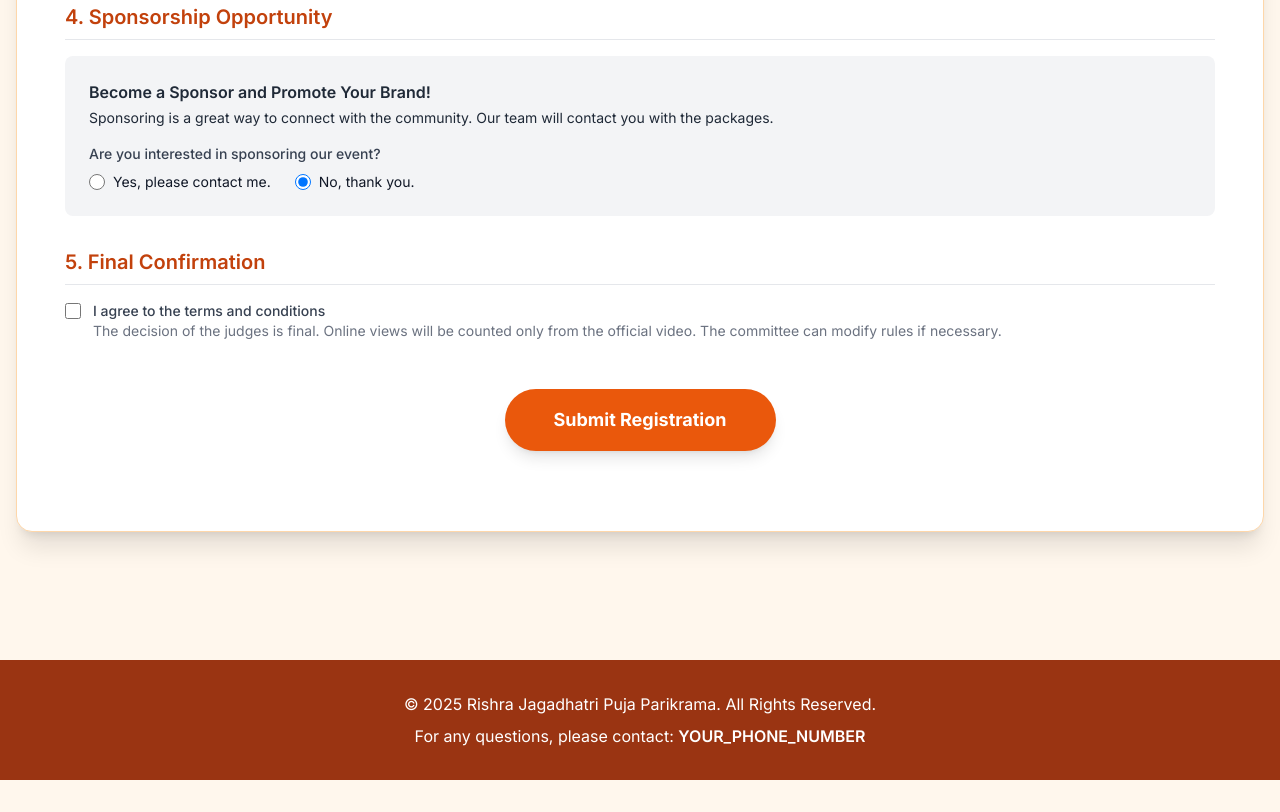
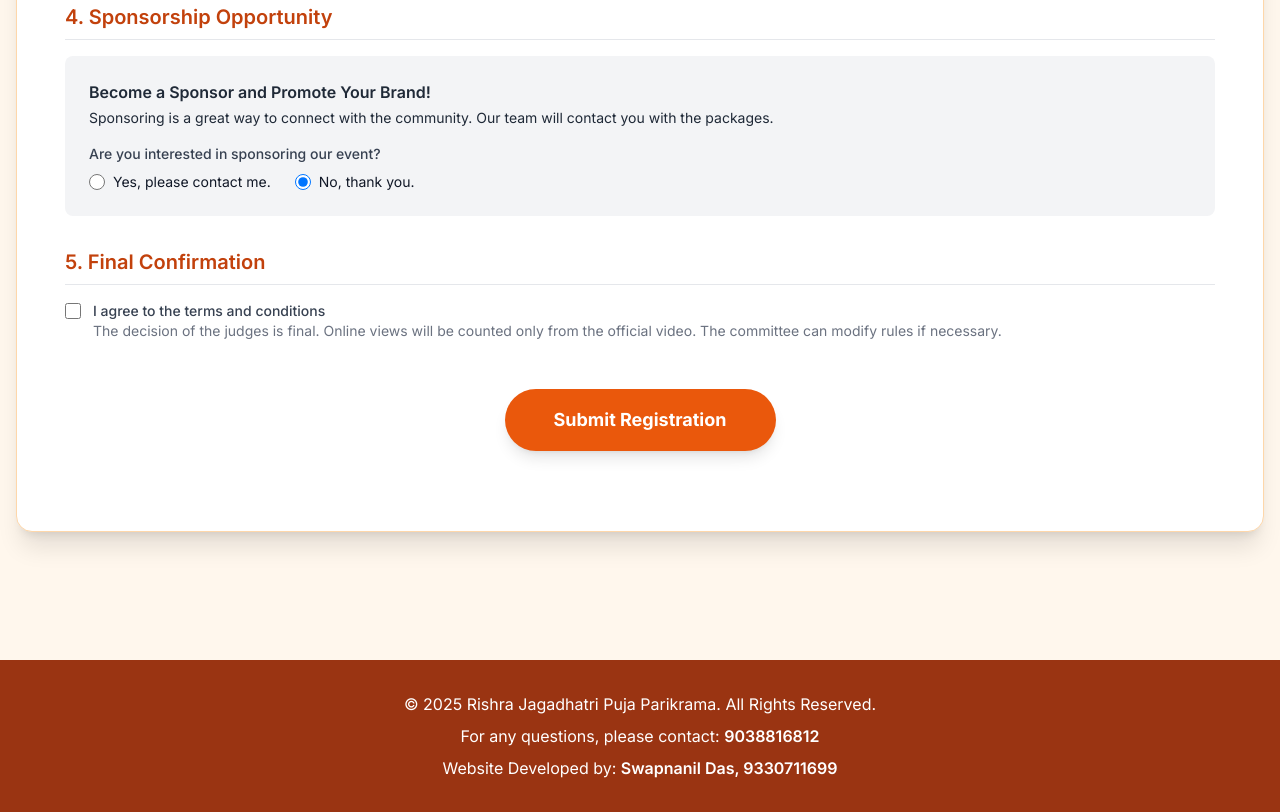
Before and after one commit to NotSwapnanil/sdcv-sdc-, a plain HTML site: page index.html in a window 1280 px wide. Shown: the part 2735-3547 px from the top of the page. Before the commit the page ends 3515 px from the top, so only its background shows below. Drawn offline with nearby package versions, Linux system fonts and the light colour scheme; a web font is replaced by a local one.

Commit message:
Update index.html

```diff
--- a/index.html
+++ b/index.html
@@ -231,7 +231,8 @@
     <footer class="bg-orange-800 text-white mt-16">
         <div class="container mx-auto px-4 py-8 text-center">
             <p>&copy; 2025 Rishra Jagadhatri Puja Parikrama. All Rights Reserved.</p>
-            <p class="mt-2">For any questions, please contact: <span class="font-semibold">YOUR_PHONE_NUMBER</span></p>
+            <p class="mt-2">For any questions, please contact: <span class="font-semibold">9038816812</span></p>
+            <p class="mt-2">Website Developed by: <span class="font-semibold">Swapnanil Das, 9330711699</span></p>
         </div>
     </footer>
 
```
